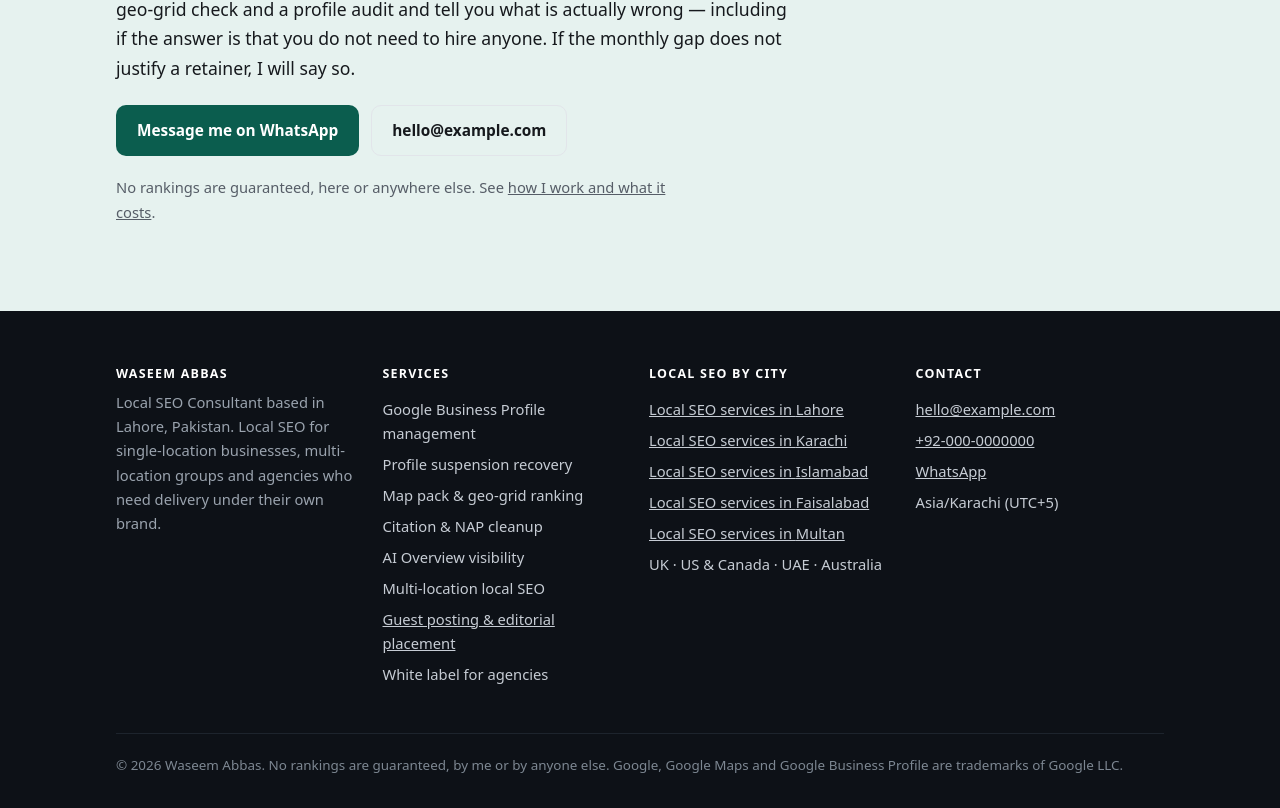
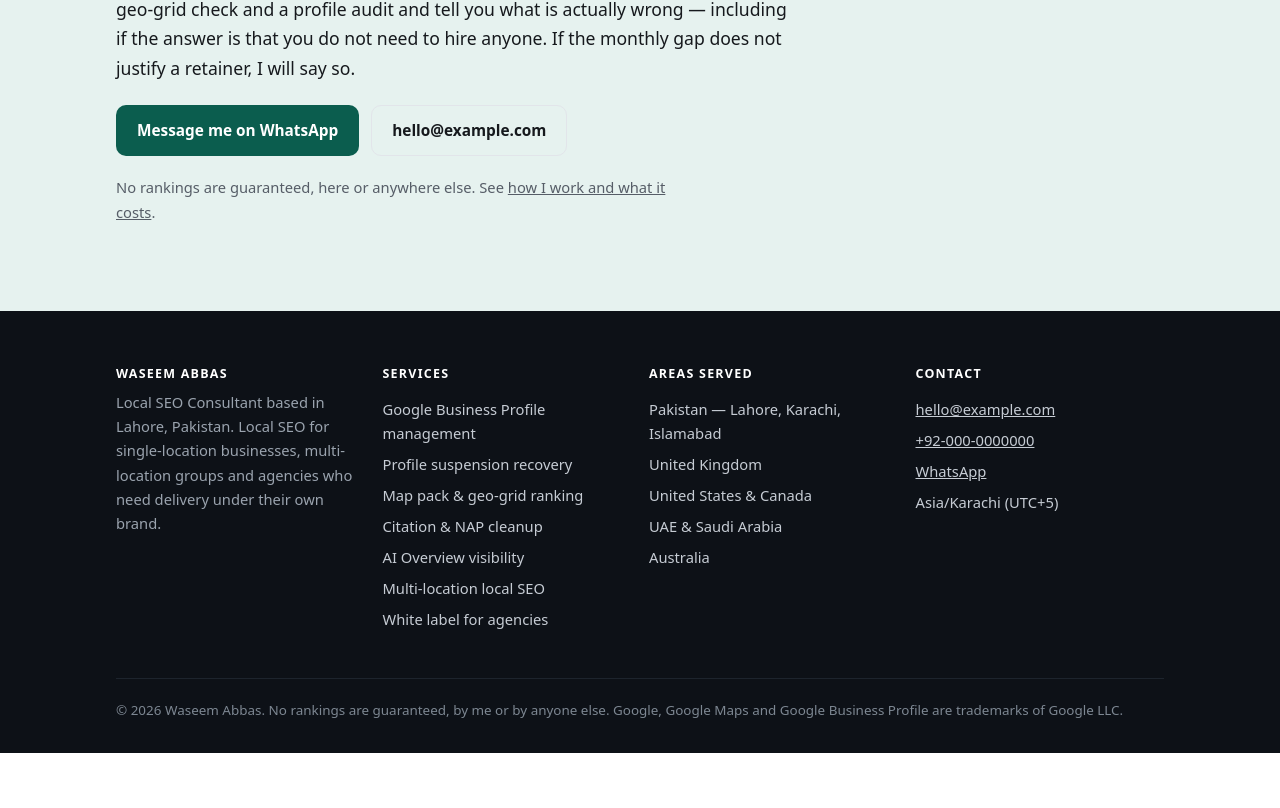
Before and after one commit to abbasid9276-spec/waseem-local-seo, a Next.js app: page /local-seo-services-in-lahore in a window 1280 px wide. Shown: the part 6291-7099 px from the top of the page. After the commit the page ends 7044 px from the top, so only its background shows below. Built offline with nearby package versions, Linux system fonts and the light colour scheme.

Commit message:
Update Footer.js

```diff
--- a/components/Footer.js
+++ b/components/Footer.js
@@ -1,5 +1,4 @@
 import { site } from "../lib/site";
-import { cityList } from "../lib/cities";
 
 export default function Footer() {
   const year = new Date().getFullYear();
@@ -24,23 +23,17 @@
               <li>Citation &amp; NAP cleanup</li>
               <li>AI Overview visibility</li>
               <li>Multi-location local SEO</li>
-              <li>
-                <a href="/guest-posting-services-in-pakistan">
-                  Guest posting &amp; editorial placement
-                </a>
-              </li>
               <li>White label for agencies</li>
             </ul>
           </div>
           <div>
-            <h4>Local SEO by city</h4>
+            <h4>Areas served</h4>
             <ul>
-              {cityList.map((c) => (
-                <li key={c.slug}>
-                  <a href={`/${c.slug}`}>Local SEO services in {c.city}</a>
-                </li>
-              ))}
-              <li>UK · US &amp; Canada · UAE · Australia</li>
+              <li>Pakistan — Lahore, Karachi, Islamabad</li>
+              <li>United Kingdom</li>
+              <li>United States &amp; Canada</li>
+              <li>UAE &amp; Saudi Arabia</li>
+              <li>Australia</li>
             </ul>
           </div>
           <div>
```
